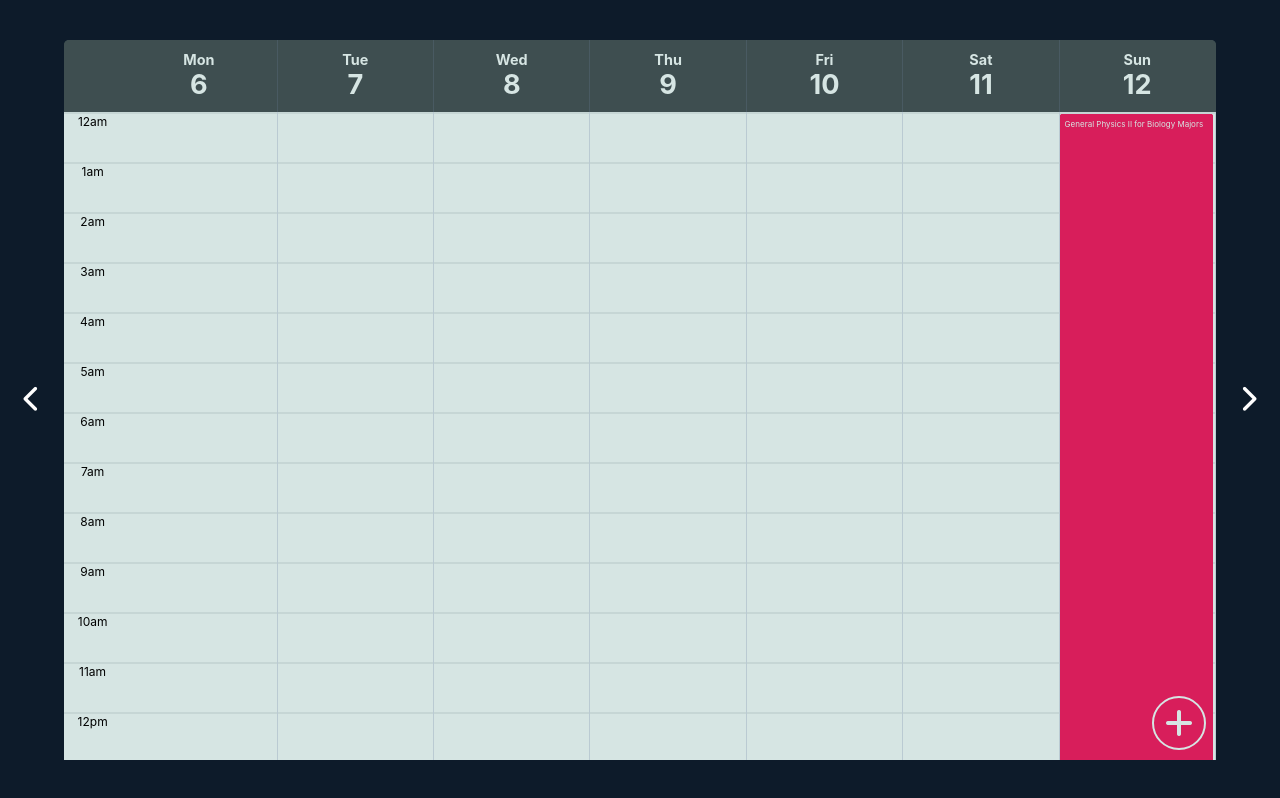
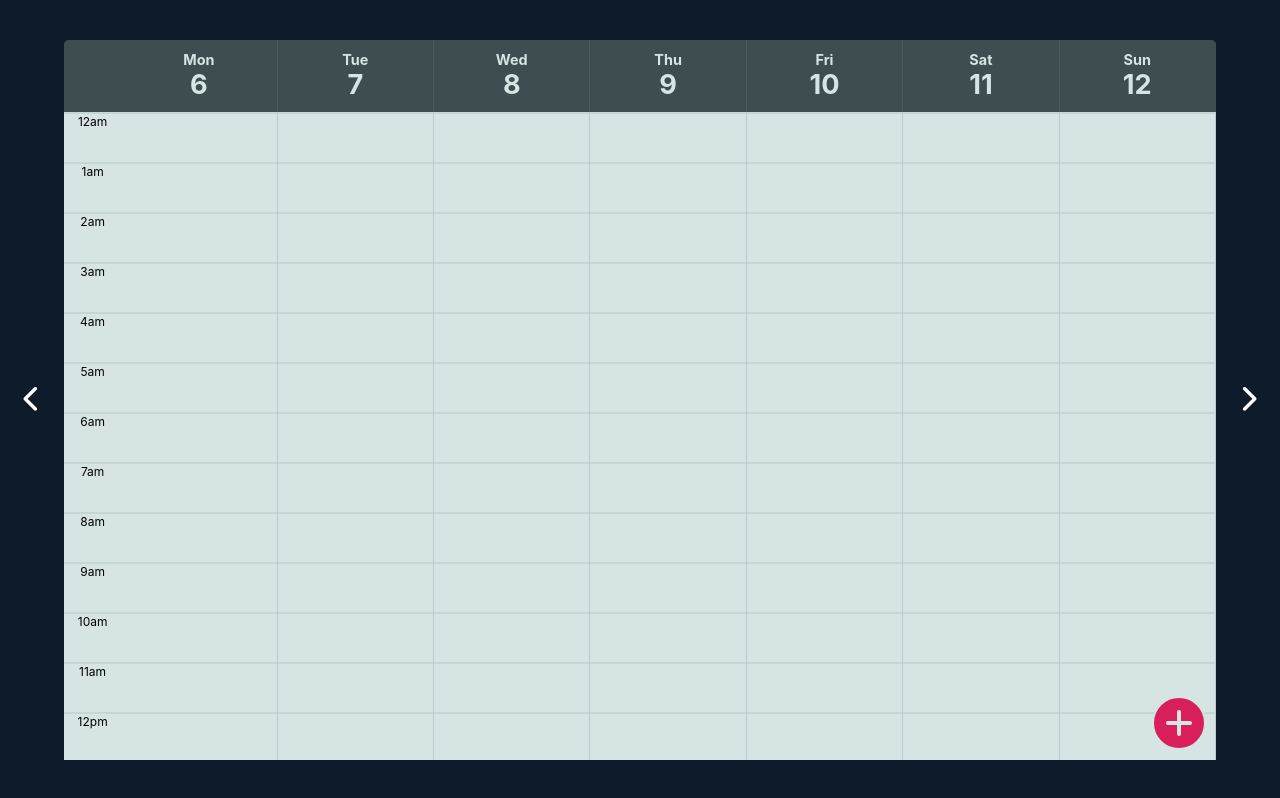
Before and after one commit to benf549/Calendar-App-Redux---React, a React (Create React App) app: page / in a window 1280 px wide. Built offline with nearby package versions, Linux system fonts and the light colour scheme.

Commit message:
Cleaned up and ready for pull to master

```diff
--- a/src/App.js
+++ b/src/App.js
@@ -43,11 +43,12 @@ let updateDays = (newweekdate = null) => {
 }
 
 let events = [{ "id": 1, "name": "General Physics II for Biology Majors", "time": "12 April 2020 09:00:00 EDT", "ends": "16 April 2020 09:50:00 EDT" }, { "id": 2, "name": "Organic Chemistry Lecture", "time": "07 April 2020 10:00:00 EDT", "ends": "07 April 2020 10:50:00 EDT" }];
+//initialize new processedevents array to treat events that overflow a day as a new event
+//!could use this to duplicate events that repeat as well?
+let processedevents = [];
 
-//!test
-let temppp = [];
 for (let t = 0; t < events.length; t++) {
-  //could probably turn this into a function to simplify
+  //calculate the height of each event and if the height of the event+distance from top is > 150 vh, we push it into the array and trim height, then for the number of times the
   let parsed = new Date(Date.parse(events[t].time));
   let hourtop = parsed.getHours() * 6.25;
   let minutetop = parsed.getMinutes() * 0.104167;
@@ -56,22 +57,23 @@ for (let t = 0; t < events.length; t++) {
   let msbetween = Math.abs(parsed2 - parsed);
   let minbetweenheight = (msbetween / 60000) * 0.104167;
 
-  let test = (minbetweenheight + totaltop) - 150;
-  if (test > 0) {
-    temppp.push({"key":events[t].id, "totaltop":totaltop, "totalheight":(150-totaltop), "title":events[t].name, "originalday":events[t].time, "daysafter":0})
+  let overflow = (minbetweenheight + totaltop) - 150;
+  //calculate the overflow of the event
+  if (overflow > 0) {
+    //if there is an overflow trim the original event and push it into the array
+    processedevents.push({ "key": events[t].id, "totaltop": totaltop, "totalheight": (150 - totaltop), "title": events[t].name, "eventday": parsed })
     let cnt = 1
-    while (test > 0){
-      temppp.push({"key":events[t].id*test, "totaltop":0, "totalheight":test > 150 ? 150 : test, "title":events[t].name, "originalday":events[t].time, "daysafter":new Date(parsed.getTime()+(864E5*cnt))})
+    //while the overflow is > 0, push the event into an array, if its >150vh, trim it and set its day to be 24hrs after the original event. the number of times through the while loop sets number of days to add to event.
+    while (overflow > 0) {
+      processedevents.push({ "key": events[t].id * overflow, "totaltop": 0, "totalheight": overflow > 150 ? 150 : overflow, "title": events[t].name, "eventday": new Date(parsed.getTime() + (864E5 * cnt)) })
       cnt += 1
-      test -= 150
+      overflow -= 150
     }
   } else {
-    temppp.push({"key":events[t].id, "totaltop":totaltop, "totalheight":minbetweenheight, "title":events[t].name, "originalday":events[t].time, "daysafter":0})
+    //if there is no overflow, just push the event into the array wuthout changing it and add calculated top and height distances.
+    processedevents.push({ "key": events[t].id, "totaltop": totaltop, "totalheight": minbetweenheight, "title": events[t].name, "eventday": parsed })
   }
 }
-
-console.log(temppp)
-//!test
 
 function App() {
 
@@ -106,31 +108,21 @@ function App() {
   let deincrement = () => {
     setinc(inc - 1)
   }
+
   const sayHello = () => console.log("Hello There");
 
-
   // going through each event in the event dictionary and checking if the event date (event.time) is the same date as a day in the week array.
-  for (let i = 0; i < temppp.length; i++) {
-    let parsedtemp = new Date(Date.parse(temppp[i].originalday));
-    let eventday = parsedtemp.getDate();
-    let overflowday = temppp[i].daysafter;
-
-
+  for (let i = 0; i < processedevents.length; i++) {
+    let parsedtemp = processedevents[i].eventday;
     //now that the dates in the week have been determined, for every event as called above, we check if the event falls on any date in the current week.
     for (let z = 0; z < week.length; z++) {
       let day = week[z]
-      if ((eventday === day.getDate()) && (parsedtemp.getMonth() === day.getMonth()) && (parsedtemp.getFullYear() === day.getFullYear())) {
+      if ((parsedtemp.getDate() === day.getDate()) && (parsedtemp.getMonth() === day.getMonth()) && (parsedtemp.getFullYear() === day.getFullYear())) {
         //checks if the event its looking at is in the week, on the month, of the year and if it is, checks the overflow array for the same event
-        weekofevents[day.getDay()].push(<CalendarEvent key={temppp[i].id} totaltop={temppp[i].totaltop} totalheight={temppp[i].totalheight} title={temppp[i].title} />)
-      }
-      if (overflowday != 0 && ((overflowday.getDate() === day.getDate()) && (overflowday.getMonth() === day.getMonth()) && (overflowday.getFullYear() === day.getFullYear())) ) {
-        weekofevents[day.getDay()].push(<CalendarEvent key={temppp[i].id} totaltop={temppp[i].totaltop} totalheight={temppp[i].totalheight} title={temppp[i].title} />)
+        weekofevents[day.getDay()].push(<CalendarEvent key={processedevents[i].key} totaltop={processedevents[i].totaltop} totalheight={processedevents[i].totalheight} title={processedevents[i].title} />)
       }
     }
   }
-
-
-
 
   return (
     <div className="App">
```
